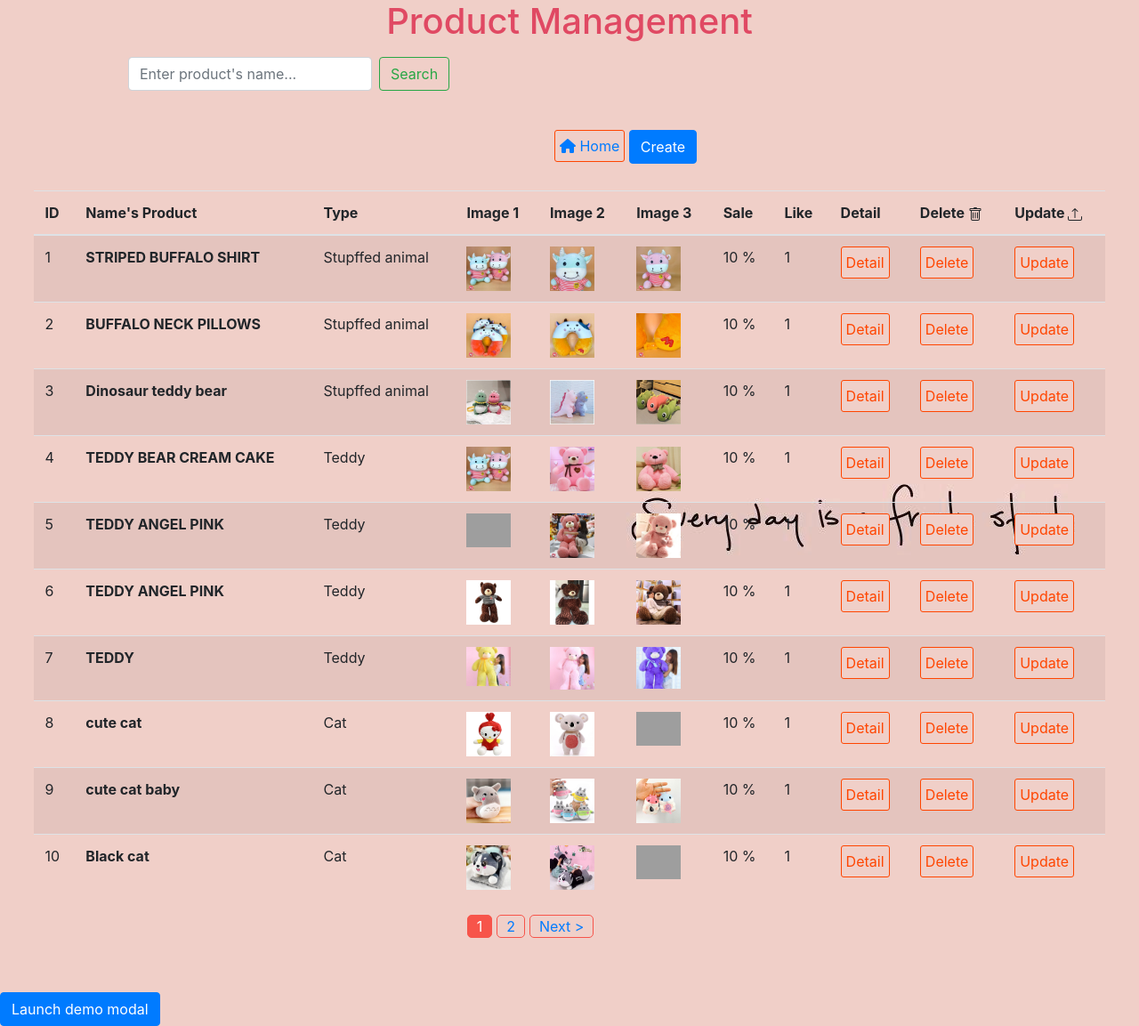
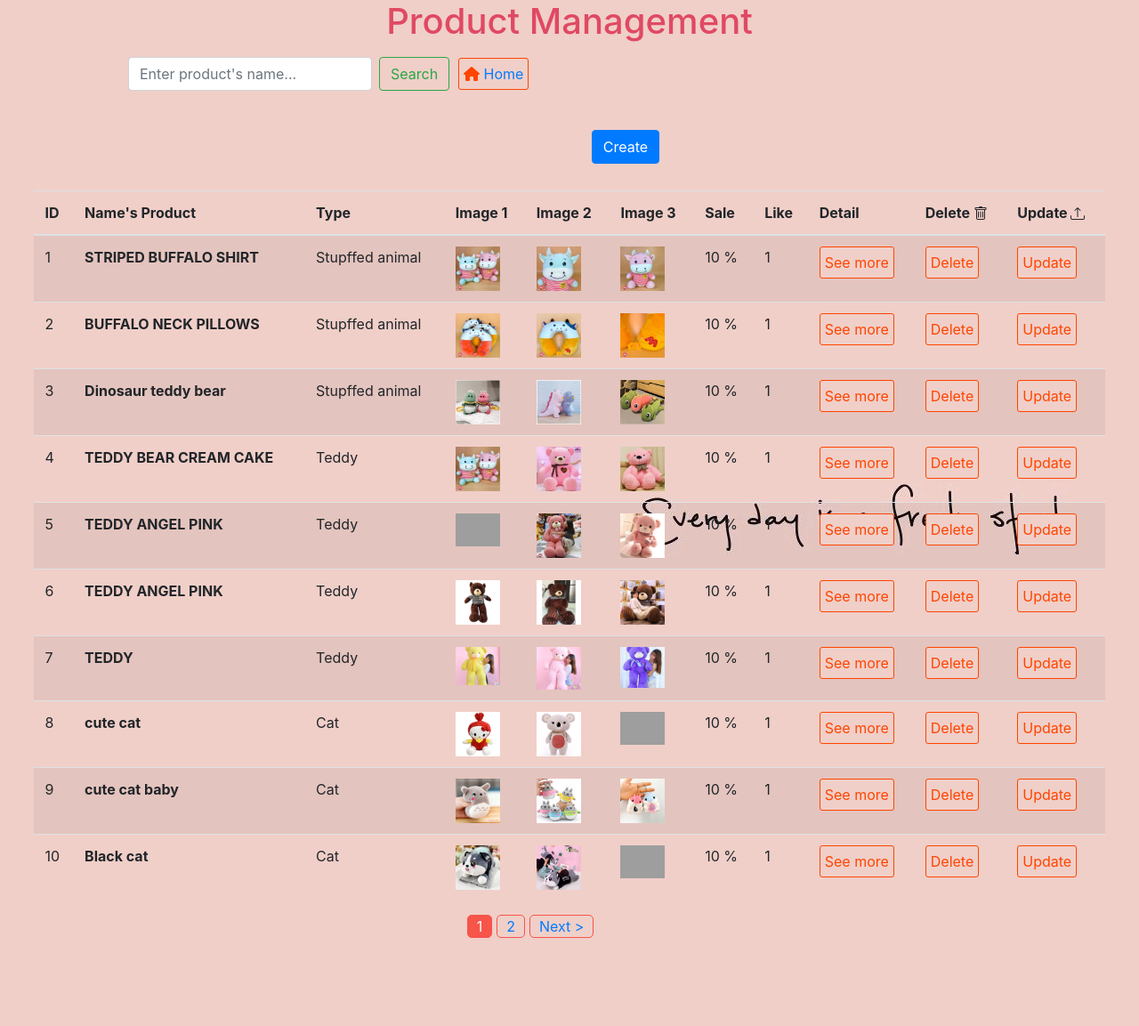
Before and after one commit to AT-scorpius/PHP_Project_MVC, a PHP site: page /product_manage_view.php in a window 1280 px wide. Shown: the whole page at 89% size. After the commit the page ends 1054 px from the top, so only its background shows below. Run offline with PHP 8.4, Linux system fonts and the light colour scheme; data comes from the database, SQL or seed files in the repository; some libraries are stand-ins or nearby versions; grey boxes are pictures that could not be loaded.

Commit message:
Tuan update 5:17 p.m function

```diff
--- a/src/Views/Admin/css/user-product-manage.css
+++ b/src/Views/Admin/css/user-product-manage.css
@@ -114,4 +114,5 @@
     color: orangered;
     border-radius: 3px;
     padding: 5px;
+    margin-left: 10px;
 }
--- a/src/Views/Admin/product_manage_view.php
+++ b/src/Views/Admin/product_manage_view.php
@@ -1,5 +1,9 @@
 <!DOCTYPE html>
 <html lang="en">
+<?php
+// Start the session
+session_start();
+?>
 
 <head>
     <meta charset="UTF-8">
@@ -10,6 +14,7 @@
     <link rel="stylesheet" href="https://maxcdn.bootstrapcdn.com/bootstrap/4.5.2/css/bootstrap.min.css">
     <link rel="stylesheet" href="https://maxcdn.bootstrapcdn.com/bootstrap/4.0.0/css/bootstrap.min.css" integrity="sha384-Gn5384xqQ1aoWXA+058RXPxPg6fy4IWvTNh0E263XmFcJlSAwiGgFAW/dAiS6JXm" crossorigin="anonymous">
     <link href="//netdna.bootstrapcdn.com/font-awesome/3.2.1/css/font-awesome.css" rel="stylesheet">
+    <link rel="stylesheet" href="https://cdnjs.cloudflare.com/ajax/libs/font-awesome/4.7.0/css/font-awesome.min.css">
 </head>
 
 <body style="background-image: url('image/b-g.jpg'); background-repeat: no-repeat;">
@@ -21,8 +26,13 @@
     <div class="form-search">
         <nav class="navbar navbar-light ">
             <form class="form-inline" method="POST">
-                <input class="form-control mr-sm-2" type="text" placeholder="Enter product's name..." aria-label="Search" name="search">
-                <button class="btn btn-outline-success my-2 my-sm-0" type="submit" name="btn_search">Search</button>
+                <div class="form-group">
+                    <input class="form-control mr-sm-2" type="text" placeholder="Enter product's name..." aria-label="Search" name="search">
+                    <button class="btn btn-outline-success my-2 my-sm-0" type="submit" name="btn_search">Search</button>
+                </div>
+
+                <button class="btn-home"><i class="fas fa-home"></i> <a href="admin.php">Home</a></button>
+
 
             </form>
 
@@ -33,15 +43,11 @@
     <div class="list-manage">
         <div class="form-create">
 
-            <button class="btn-home"> <a href="admin.php"> <i class="fas fa-home"></i> Home</a></button>
-
-            <button class="btn btn-primary" data-toggle="modal" data-target="#create-modal"> Create</button>
+            <button class="btn btn-primary" data-toggle="modal" data-target="#create-product"> Create</button>
 
         </div>
     </div>
     <!-- Modal -->
-
-
     <div class="content">
         <!-- Button trigger modal -->
         <table class="table table-striped show_user">
@@ -105,7 +111,7 @@
                 if (isset($_POST['btn_search'])) {
 
                     if ($_POST['search'] == '') {
-                        echo "<script>document.getElementById('error_search').innerHTML='Please fill here to search!'</script>";
+                        echo "<script>documenment.getEletById('error_search').innerHTML='Please fill here to search!'</script>";
                     } else {
                         $key = $_POST['search'];
                         $result = searchProduct($key);
@@ -138,20 +144,29 @@
 
                         <td>
                             <div class="form_group">
-                                <button name="btn_detail" class="btn_detail"> Detail</button>
+                                <button name="btn_detail" class="btn_detail" data-toggle="modal" data-target="#detail-product">
+                                    See more
+                                    <?php $_SESSION['id_product'] = $product['id_product']; ?>
+                                </button>
                             </div>
                         </td>
 
 
                         <td>
-                            <div class="form_group">
-                                <button name="btn_delete" class="btn_delete"> Delete</button>
+                        <div class="form_group">
+                                <button name="btn_delete" class="btn_delete" data-toggle="modal" data-target="#delete-product">
+                                    Delete
+                                    <?php $_SESSION['id_product'] = $product['id_product']; ?>
+                                </button>
                             </div>
                         </td>
 
                         <td>
-                            <div class="form_group">
-                                <button name="btn_update" class="btn_update"> Update</button>
+                        <div class="form_group">
+                                <button name="btn_update" class="btn_update" data-toggle="modal" data-target="#update-product">
+                                    Update
+                                    <?php $_SESSION['id_product'] = $product['id_product']; ?>
+                                </button>
                             </div>
                         </td>
                     </tr>
@@ -193,7 +208,7 @@
     </div>
 
 
-    <div class="modal fade" id="create-modal" tabindex="-1" role="dialog" aria-labelledby="exampleModalLable1" aria-hidden="true">
+    <div class="modal fade" id="create-product" tabindex="-1" role="dialog" aria-labelledby="exampleModalLable1" aria-hidden="true">
         <div class="modal-dialog">
             <div class="modal-content">
                 <div class="modal-header">
@@ -256,12 +271,9 @@
     </div>
 
     <!-- Button trigger modal -->
-    <button type="button" class="btn btn-primary" data-toggle="modal" data-target="#exampleModal">
-        Launch demo modal
-    </button>
 
     <!-- Modal Detail Product -->
-    <div class="modal fade" id="exampleModal" tabindex="-1" role="dialog" aria-labelledby="exampleModalLabel" aria-hidden="true">
+    <div class="modal fade" id="detail-product" tabindex="-1" role="dialog" aria-labelledby="exampleModalLabel" aria-hidden="true">
         <div class="modal-dialog" role="document">
             <div class="modal-content">
                 <div class="modal-header">
@@ -271,21 +283,31 @@
                     </button>
                 </div>
                 <div class="modal-body">
+                    <!-- Hiển thị bản size giá và số lượng còn lại -->
+                            <!-- <?php
 
-                    <div class="display_size">
+                            $id = $_SESSION['id_product'];
+                            $query = "select * from PRODUCT_SIZE where $id =id_product";
+                            $result =  $GLOBALS['connect']->query($query);
+                            echo "afjlsgflksgfsdghd";
+                            while ($product = mysqli_fetch_array($result)) {
 
-                    </div>
+                                echo $product['id_product_size'];
+                            }
 
+                            ?> -->
 
+                            sjdgnsdzlvdssssssssssssssssssssssc
 
                 </div>
                 <div class="modal-footer">
                     <button type="button" class="btn btn-secondary" data-dismiss="modal">Close</button>
-                    <button type="button" class="btn btn-primary">Save changes</button>
                 </div>
             </div>
         </div>
     </div>
+    <!-- Button trigger modal -->
+
     <!-- jQuery library -->
     <script src="https://ajax.googleapis.com/ajax/libs/jquery/3.5.1/jquery.min.js"></script>
 
```
Also changed, not shown: src/Views/Admin/user_manage_view.php (+19 -30 lines), src/Views/Admin/trashtemp.txt (added).
